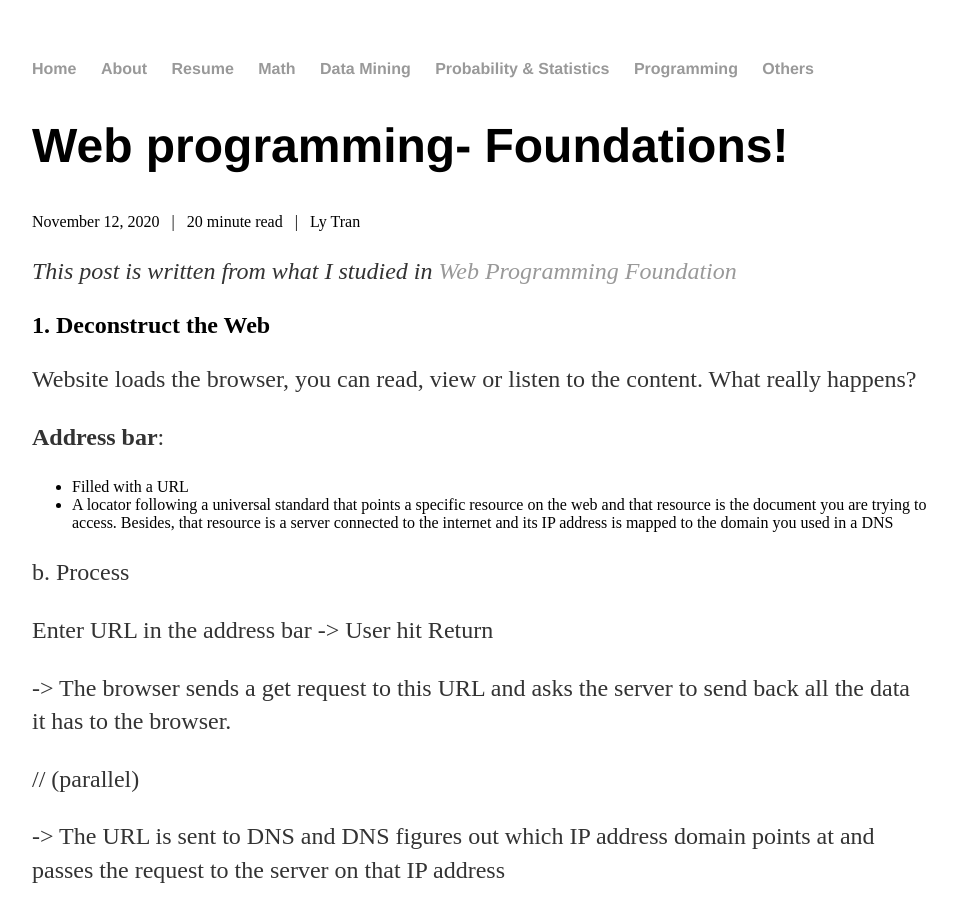
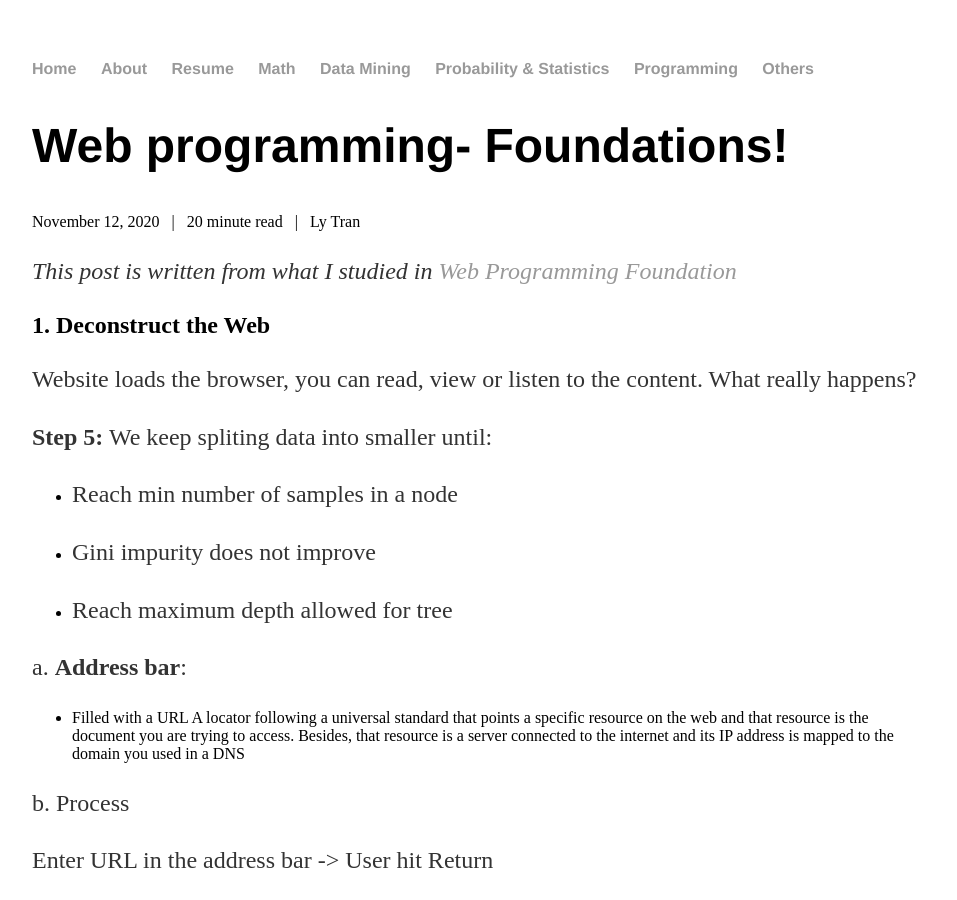
Before and after one commit to lytranp/lytranp.github.io, a Jekyll site: the page built from _posts/others/2020-11-13-web-programming.md, in a window 1280 px wide and 900 px high. Shown: the whole window, without its empty margins (160-1117 px from the left). Built offline with Jekyll 4.4.1, drawn with Linux system fonts in a browser that asks for light colours; a script that is not in the unit is left out.

Commit message:
Edit web

```diff
--- a/_posts/others/2020-11-13-web-programming.md
+++ b/_posts/others/2020-11-13-web-programming.md
@@ -13,9 +13,16 @@ date: 2020-11-12
 
 Website loads the browser, you can read, view or listen to the content. What really happens?
 
-**Address bar**:
-+ Filled with a URL
-+ A locator following a universal standard that points a specific resource on the web and that resource is the document you are trying to access. Besides, that resource is a server connected to the internet and its IP address is mapped to the domain you used in a DNS
+**Step 5:** We keep spliting data into smaller until:
++ Reach min number of samples in a node
+
++ Gini impurity does not improve
+
++ Reach maximum depth allowed for tree
+
+a. **Address bar**:
+* Filled with a URL
+ A locator following a universal standard that points a specific resource on the web and that resource is the document you are trying to access. Besides, that resource is a server connected to the internet and its IP address is mapped to the domain you used in a DNS
 
 b. Process
 
```
